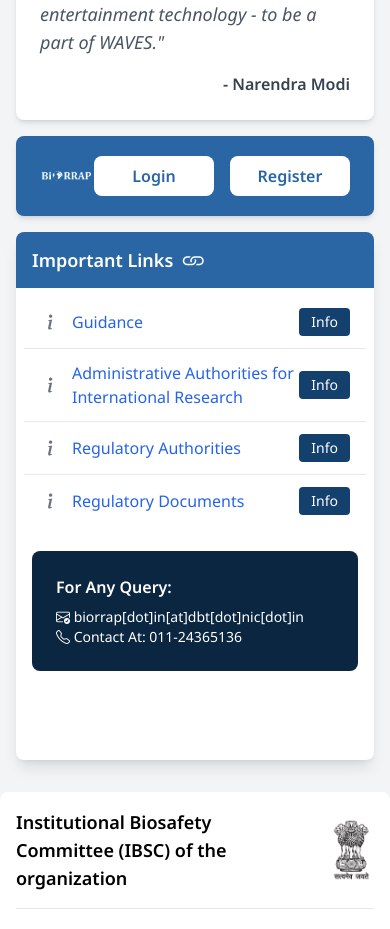
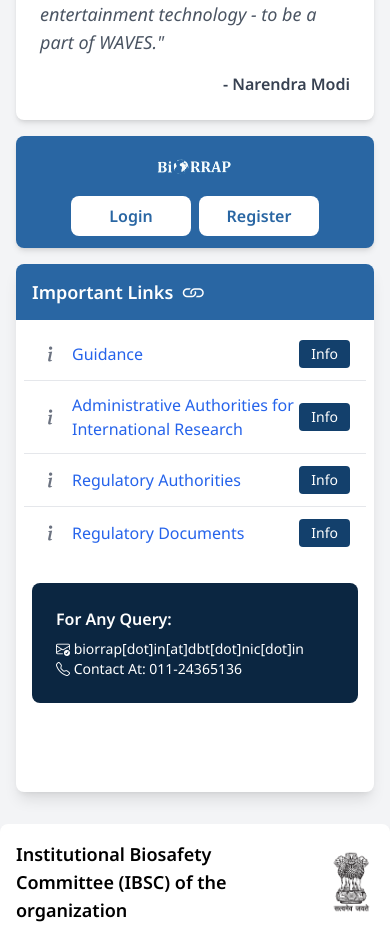
Before and after one commit to Paritoshchauhan89/BioRRAP-Componets, a React (Create React App) app: page / in a window 390 px wide. Shown: the part 1061-1990 px from the top of the page. Built offline with nearby package versions, Linux system fonts and the light colour scheme.

Commit message:
home page changes complete

```diff
--- a/src/Components/Carousel5/Carousel5.js
+++ b/src/Components/Carousel5/Carousel5.js
@@ -90,7 +90,7 @@
     }, []);
 
     const totalSlides = slides.length;
-    const totalPages = Math.ceil(totalSlides / slidesToShow);
+    // const totalPages = Math.ceil(totalSlides / slidesToShow);
 
     const nextSlide = () => {
         setCurrentIndex((prevIndex) => (prevIndex + slidesToShow) % totalSlides);
--- a/src/pages/Home.js
+++ b/src/pages/Home.js
@@ -58,14 +58,14 @@
 
           <div className="md:col-span-1">
             <section className="grid gap-4">
-              <div className="bg-[#2966A3] rounded-lg shadow-md h-[5rem] flex items-center px-6">
+              <div className="bg-[#2966A3] rounded-lg shadow-md h-auto sm:h-[5rem] flex flex-col sm:flex-row items-center px-4 sm:px-6 py-3 sm:py-0">
                 {/* Left Side: Logo */}
                 <div className="flex items-center">
-                  <img src="/img/Biorraplogo.png" alt="BioRRAP" width={"auto"} height={100}  />
+                  <img src="/img/Biorraplogo.png" alt="BioRRAP" className="h-10 sm:h-[3rem] w-auto" />
                 </div>
 
-                {/* Right Side: Buttons */}
-                <div className="ml-auto flex gap-4">
+                {/* Right Side: Buttons (Centered on Mobile, Right-Aligned on Desktop) */}
+                <div className="w-full sm:w-auto flex justify-center sm:ml-auto flex-row sm:gap-4 gap-2 mt-2 sm:mt-0">
                   <button className="text-[#2966A3] bg-white px-6 py-2 rounded-lg font-semibold min-w-[120px] hover:bg-gray-100 transition">
                     Login
                   </button>
@@ -74,8 +74,10 @@
                   </button>
                 </div>
               </div>
-              <Notification/>
+              <Notification />
             </section>
+
+
           </div>
         </div>
       </div>
```
